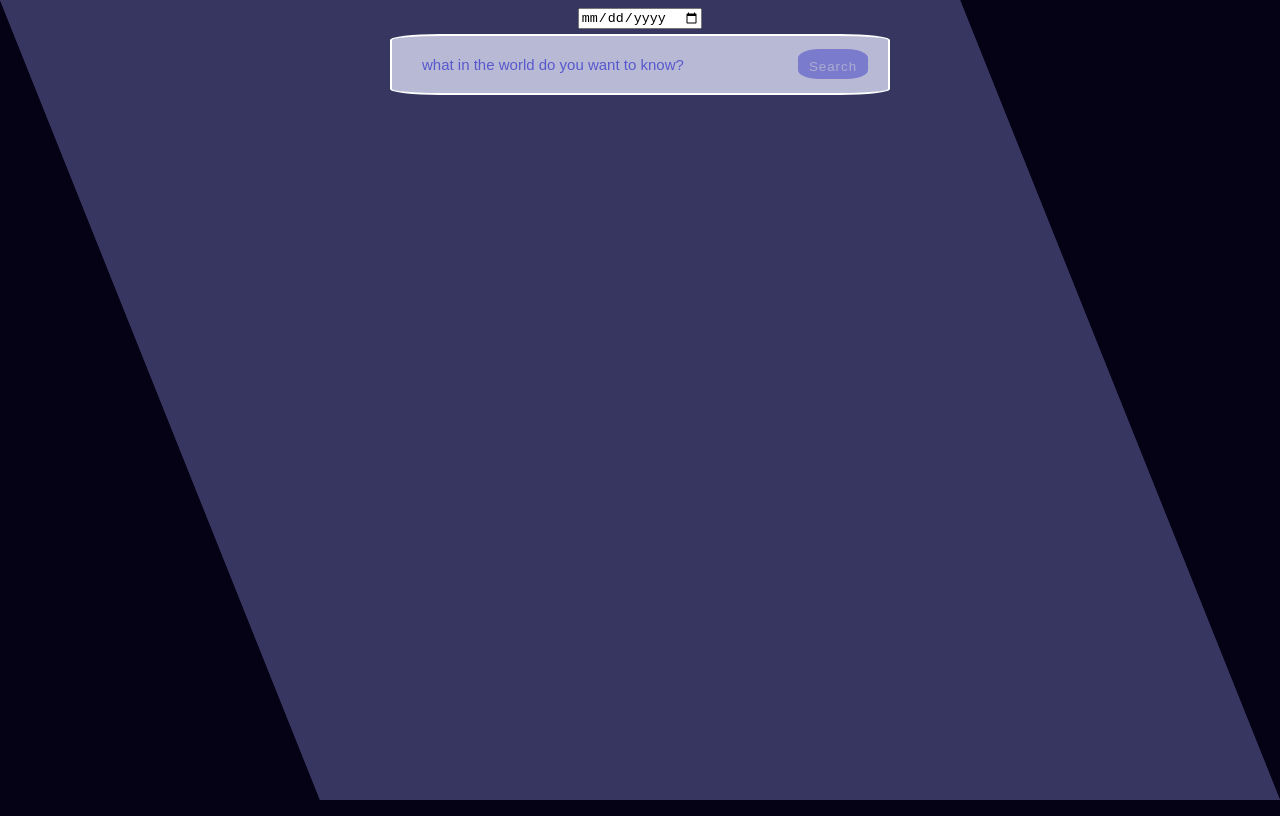
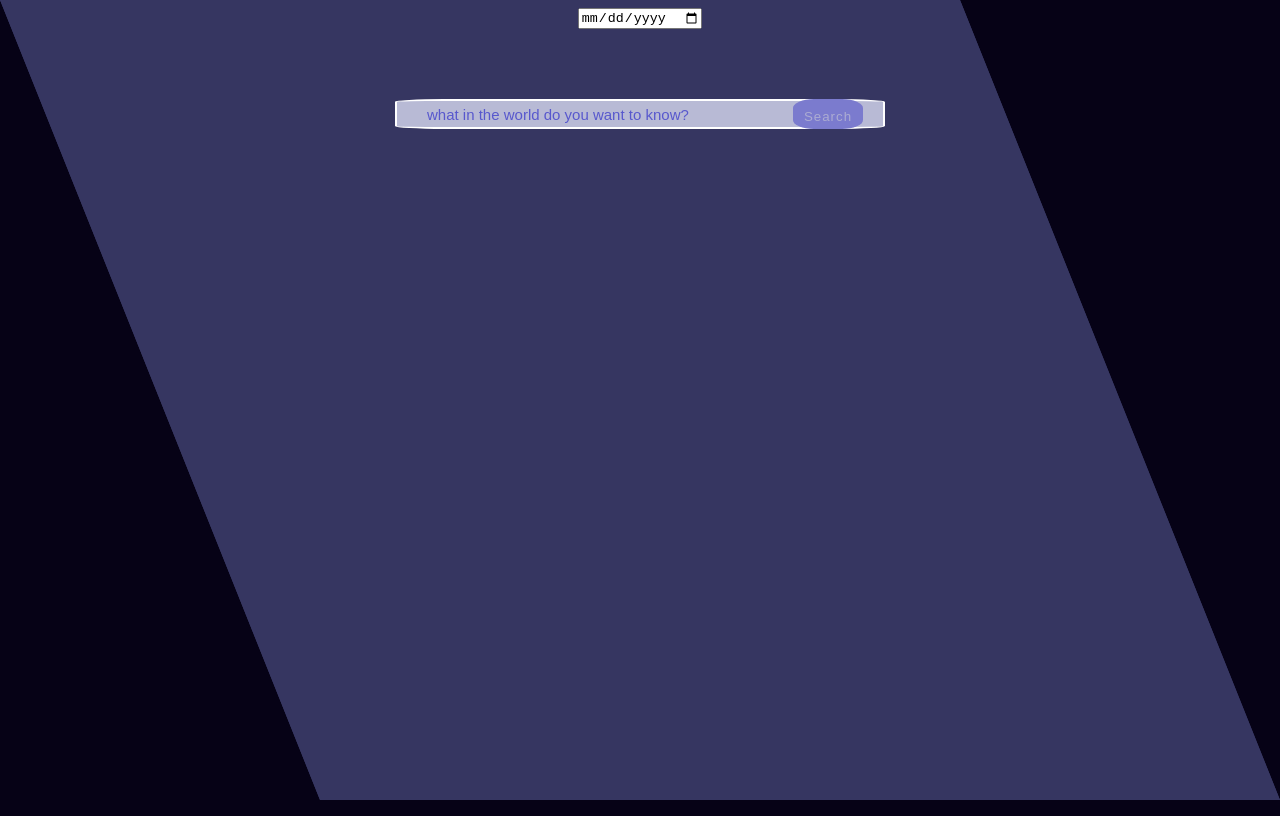
Before and after one commit to xelaKat/pulse, a website: page index.html in a window 1280 px wide. Drawn offline with Linux system fonts and the light colour scheme.

Commit message:
oops need to fix search bar spacing

```diff
--- a/src/style.css
+++ b/src/style.css
@@ -10,6 +10,7 @@ body{
   height: 50px;
   padding: 10px;
   margin: auto;
+  margin-top: 50px;
   background: transparent;
   display: flex;
   align-items: center;
@@ -18,7 +19,9 @@ body{
 .search-bar{
   background: rgb(184, 186, 213);
   width: 490px;
+  height: 30px;
   display: flex;
+  box-sizing: border-box;
   align-items: center;
   border-radius: 10%;
   padding: 5px 20px;
```
